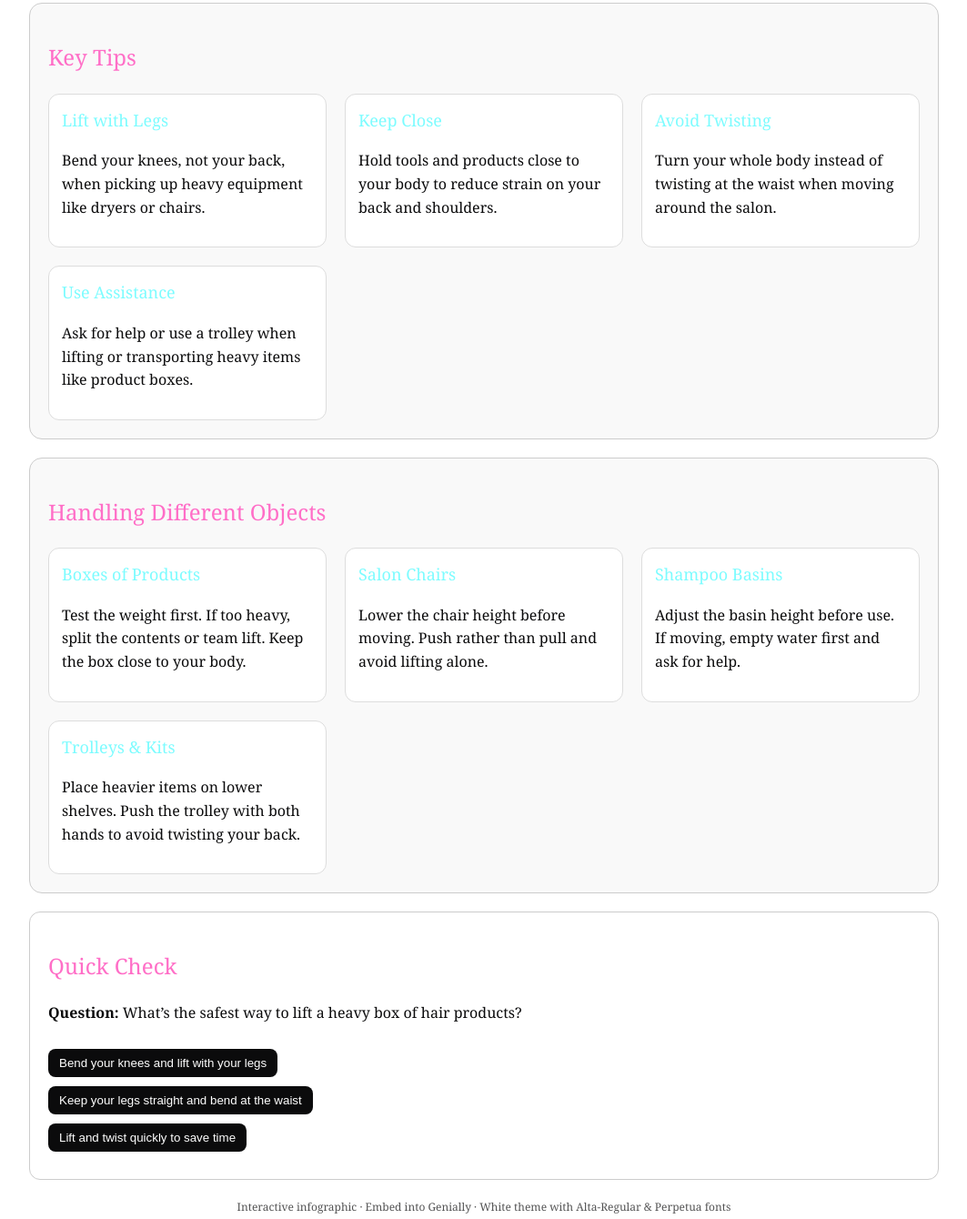
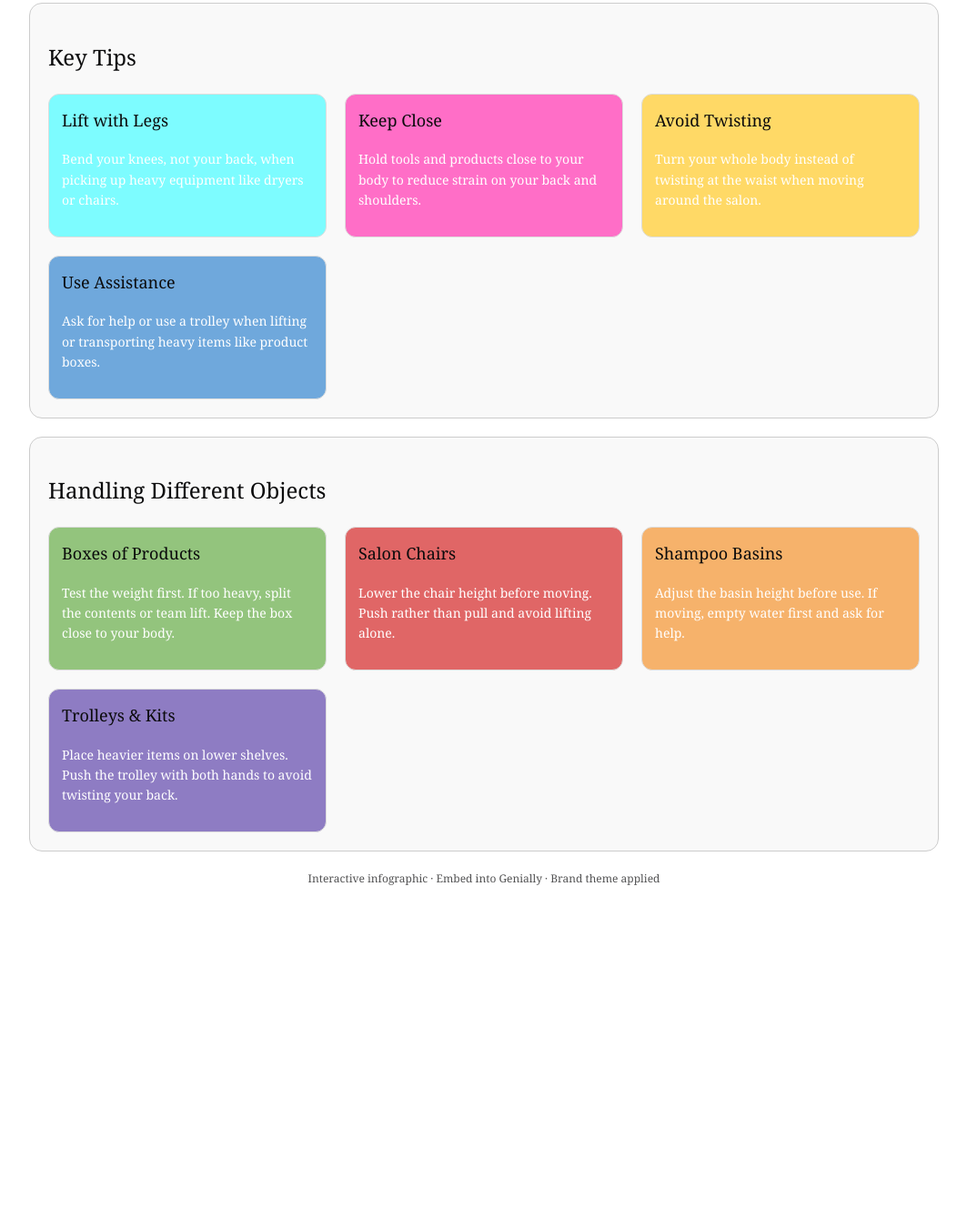
Before and after one commit to danielpyne/Manual-Handling-Infographic, a plain HTML site: page index.html in a window 1280 px wide. Shown: the part 540-1880 px from the top of the page at 91% size, without its empty margins (108-1171 px from the left). After the commit the page ends 1535 px from the top, so only its background shows below. Drawn offline with Linux system fonts and the light colour scheme.

Commit message:
Add files via upload

```diff
--- a/index.html
+++ b/index.html
@@ -5,13 +5,11 @@
   <meta name="viewport" content="width=device-width, initial-scale=1" />
   <title>Manual Handling for Hair Professionals · Interactive Infographic</title>
   <style>
-    /* Branding: Alta-Regular for titles, Perpetua for body, white background */
     body {
       margin: 0;
       font-family: "Perpetua", Georgia, serif;
       background: #ffffff;
       color: #0b0b0c;
-      -webkit-font-smoothing: antialiased;
       line-height: 1.6;
     }
     h1, h2, h3 {
@@ -31,41 +29,29 @@
       border: 1px solid #ccc;
       background: #f9f9f9;
     }
-    .highlight {
-      color: #ff6ec7;
-    }
     .grid {
       display: grid;
       grid-template-columns: repeat(auto-fit, minmax(250px, 1fr));
       gap: 20px;
     }
     .tip {
-      background: #fff;
       border-radius: 12px;
       padding: 14px;
       border: 1px solid #ddd;
-      transition: transform 0.3s;
       cursor: pointer;
+      transition: transform 0.3s, box-shadow 0.3s;
+      color: #fff;
     }
-    .tip:hover { transform: scale(1.02); }
-    .tip h3 { margin-top: 0; color: #7dfcff; font-size: 18px; }
-    .quiz {
-      background: #fff;
-      border-radius: 12px;
-      padding: 20px;
-      border: 1px solid #ccc;
+    .tip:hover { transform: scale(1.03); box-shadow: 0 4px 12px rgba(0,0,0,0.2); }
+    .tip h3 { margin-top: 0; font-size: 18px; }
+    .tip p { font-size: 14px; }
+    .tip.light { color: #0b0b0c; } /* dark text for light backgrounds */
+    .interactive-info {
+      margin-top: 10px;
+      font-size: 13px;
+      display: none;
     }
-    button {
-      background: #0b0b0c;
-      color: #fff;
-      border: none;
-      border-radius: 8px;
-      padding: 8px 12px;
-      cursor: pointer;
-      margin-top: 10px;
-    }
-    button:hover { background: #7dfcff; color: #0b0b0c; }
-    .result { margin-top: 10px; font-weight: bold; }
+    .tip:hover .interactive-info { display: block; }
   </style>
 </head>
 <body>
@@ -76,7 +62,7 @@
     </header>
 
     <section class="section">
-      <h2 class="highlight">Legislation Overview</h2>
+      <h2>Legislation Overview</h2>
       <p>The UK <strong>Manual Handling Operations Regulations 1992 (MHOR)</strong> require employers to avoid hazardous manual handling where possible, assess the risk of injury, and reduce the risk by implementing safe systems of work. Employees must follow training and use provided equipment correctly.</p>
       <ul>
         <li>Employers should provide training and equipment such as trolleys or lifting aids.</li>
@@ -86,74 +72,60 @@
     </section>
 
     <section class="section">
-      <h2 class="highlight">Key Tips</h2>
+      <h2>Key Tips</h2>
       <div class="grid">
-        <div class="tip">
+        <div class="tip" style="background:#7dfcff;" class="light">
           <h3>Lift with Legs</h3>
           <p>Bend your knees, not your back, when picking up heavy equipment like dryers or chairs.</p>
+          <div class="interactive-info">💡 Did you know? Lifting with your legs reduces strain on your spinal discs.</div>
         </div>
-        <div class="tip">
+        <div class="tip" style="background:#ff6ec7;">
           <h3>Keep Close</h3>
           <p>Hold tools and products close to your body to reduce strain on your back and shoulders.</p>
+          <div class="interactive-info">💡 Keeping loads close improves your balance and reduces injury risk.</div>
         </div>
-        <div class="tip">
+        <div class="tip" style="background:#ffd966;" class="light">
           <h3>Avoid Twisting</h3>
           <p>Turn your whole body instead of twisting at the waist when moving around the salon.</p>
+          <div class="interactive-info">💡 Pivot with your feet to keep your spine in a neutral position.</div>
         </div>
-        <div class="tip">
+        <div class="tip" style="background:#6fa8dc;">
           <h3>Use Assistance</h3>
           <p>Ask for help or use a trolley when lifting or transporting heavy items like product boxes.</p>
+          <div class="interactive-info">💡 Using trolleys reduces the number of lifts and helps avoid fatigue.</div>
         </div>
       </div>
     </section>
 
     <section class="section">
-      <h2 class="highlight">Handling Different Objects</h2>
+      <h2>Handling Different Objects</h2>
       <div class="grid">
-        <div class="tip">
+        <div class="tip" style="background:#93c47d;">
           <h3>Boxes of Products</h3>
           <p>Test the weight first. If too heavy, split the contents or team lift. Keep the box close to your body.</p>
+          <div class="interactive-info">✅ Always check for awkward shapes that may shift unexpectedly.</div>
         </div>
-        <div class="tip">
+        <div class="tip" style="background:#e06666;">
           <h3>Salon Chairs</h3>
           <p>Lower the chair height before moving. Push rather than pull and avoid lifting alone.</p>
+          <div class="interactive-info">✅ Team lifting is recommended if moving chairs over long distances.</div>
         </div>
-        <div class="tip">
+        <div class="tip" style="background:#f6b26b;" class="light">
           <h3>Shampoo Basins</h3>
           <p>Adjust the basin height before use. If moving, empty water first and ask for help.</p>
+          <div class="interactive-info">✅ Ensure pipes and connections are secure before moving basins.</div>
         </div>
-        <div class="tip">
+        <div class="tip" style="background:#8e7cc3;">
           <h3>Trolleys & Kits</h3>
           <p>Place heavier items on lower shelves. Push the trolley with both hands to avoid twisting your back.</p>
+          <div class="interactive-info">✅ Lock wheels when stationary to prevent sudden shifts.</div>
         </div>
       </div>
     </section>
 
-    <section class="section quiz">
-      <h2 class="highlight">Quick Check</h2>
-      <p><strong>Question:</strong> What’s the safest way to lift a heavy box of hair products?</p>
-      <button onclick="checkAnswer('legs')">Bend your knees and lift with your legs</button><br>
-      <button onclick="checkAnswer('back')">Keep your legs straight and bend at the waist</button><br>
-      <button onclick="checkAnswer('twist')">Lift and twist quickly to save time</button>
-      <div id="result" class="result"></div>
-    </section>
-
-    <footer style="text-align:center; font-size:12px; opacity:0.7; margin-top:20px;">
-      Interactive infographic · Embed into Genially · White theme with Alta-Regular & Perpetua fonts
+    <footer style="text-align:center; font-size:12px; opacity:0.7;">
+      Interactive infographic · Embed into Genially · Brand theme applied
     </footer>
   </div>
-
-  <script>
-    function checkAnswer(answer){
-      const result = document.getElementById('result');
-      if(answer === 'legs'){
-        result.textContent = '✅ Correct! Always bend your knees and lift with your legs.';
-        result.style.color = '#0b0b0c';
-      } else {
-        result.textContent = '❌ Not quite. Remember to bend your knees, not your back!';
-        result.style.color = '#ff6ec7';
-      }
-    }
-  </script>
 </body>
 </html>
```
Also changed, not shown: 1 other file.
